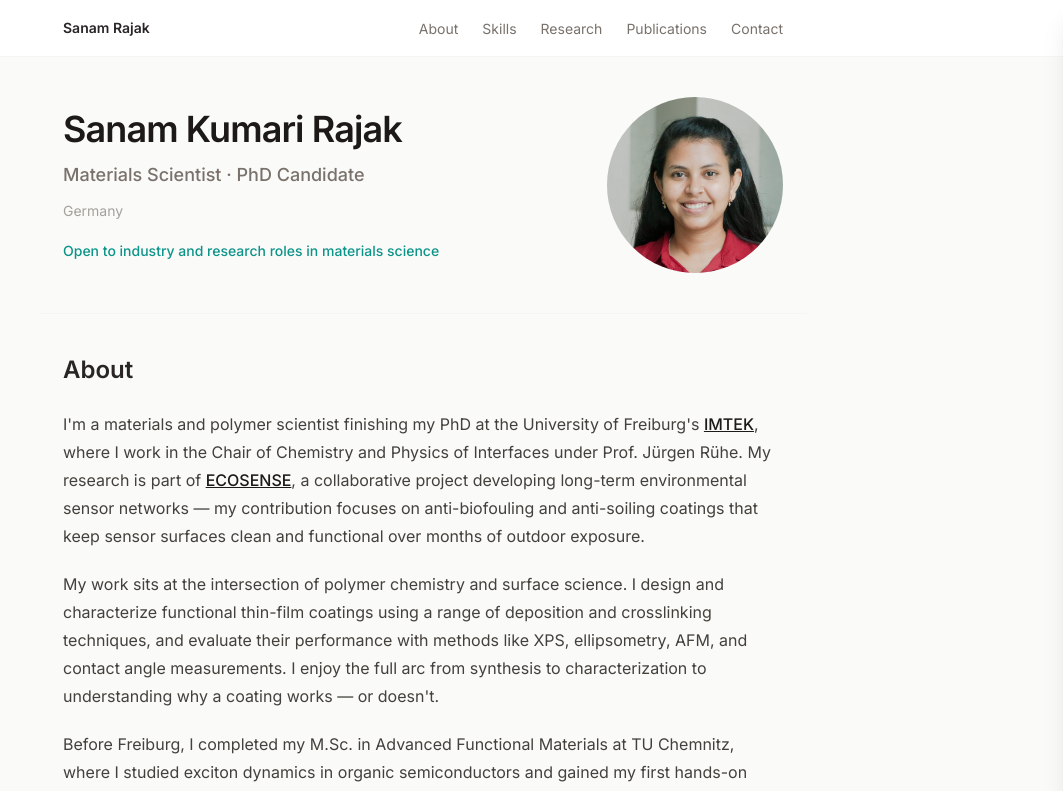
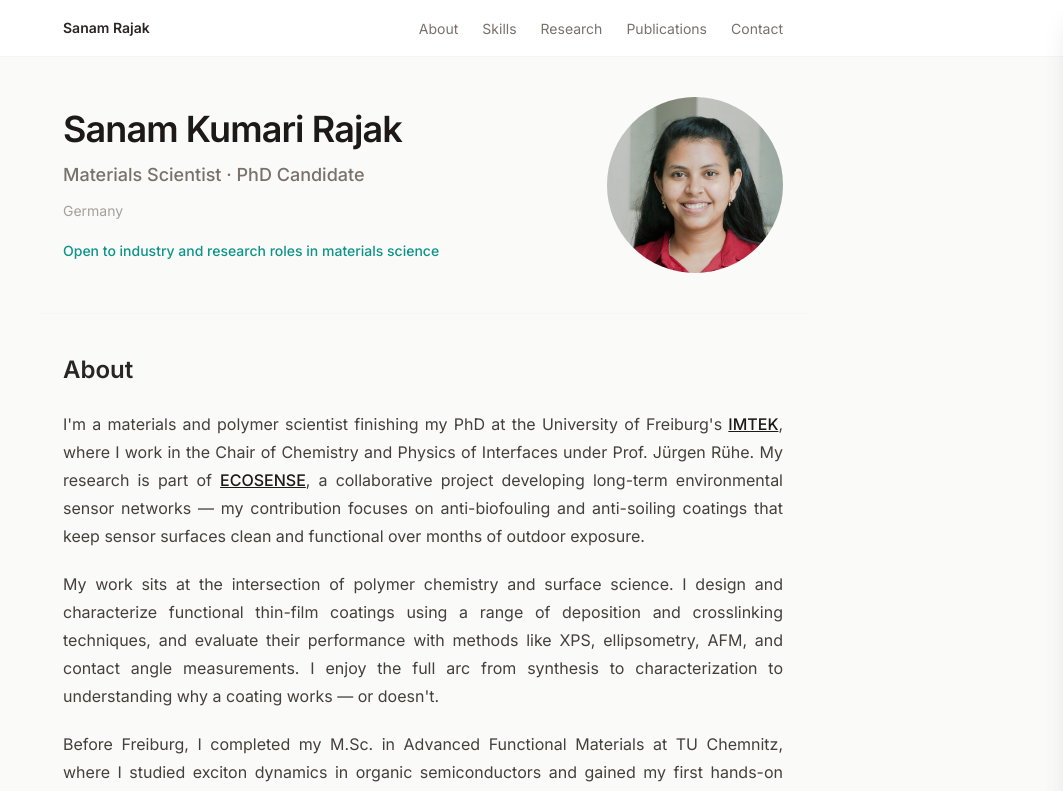
Before and after one commit to sanamrajak/sanamrajak.github.io, a Next.js app: page / in a window 1280 px wide. Shown: the top 791 px of the page, without its empty margins (217-1280 px from the left). Built offline with nearby package versions, Linux system fonts and the light colour scheme.

Commit message:
Make about text justified

```diff
--- a/components/About.tsx
+++ b/components/About.tsx
@@ -13,7 +13,7 @@ export default async function About() {
     <section id="about" className="max-w-3xl mx-auto px-6 border-t border-stone-100">
       <h2 className="text-2xl font-semibold text-stone-800 mb-6">About</h2>
       <div
-        className="prose prose-stone max-w-none"
+        className="prose prose-stone text-justify max-w-none"
         dangerouslySetInnerHTML={{ __html: html }}
       />
     </section>
```
